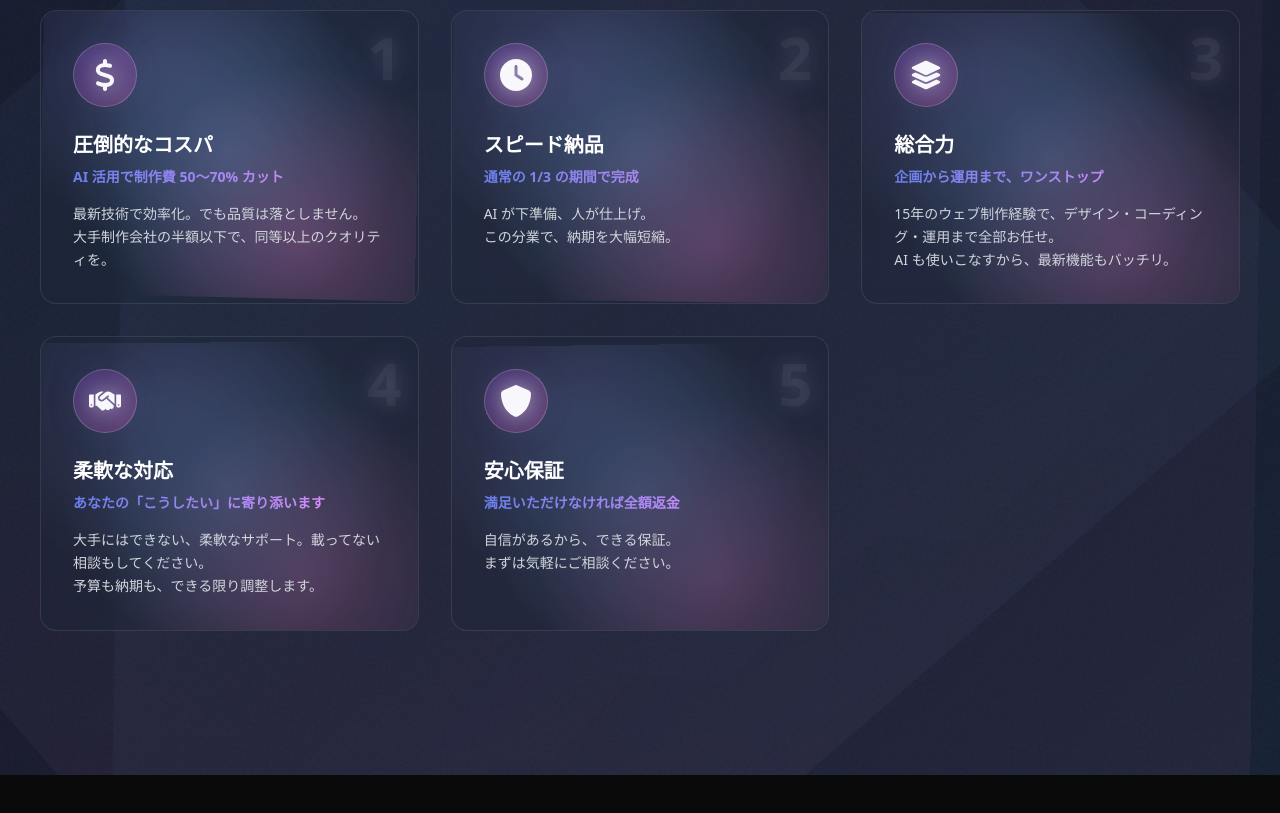
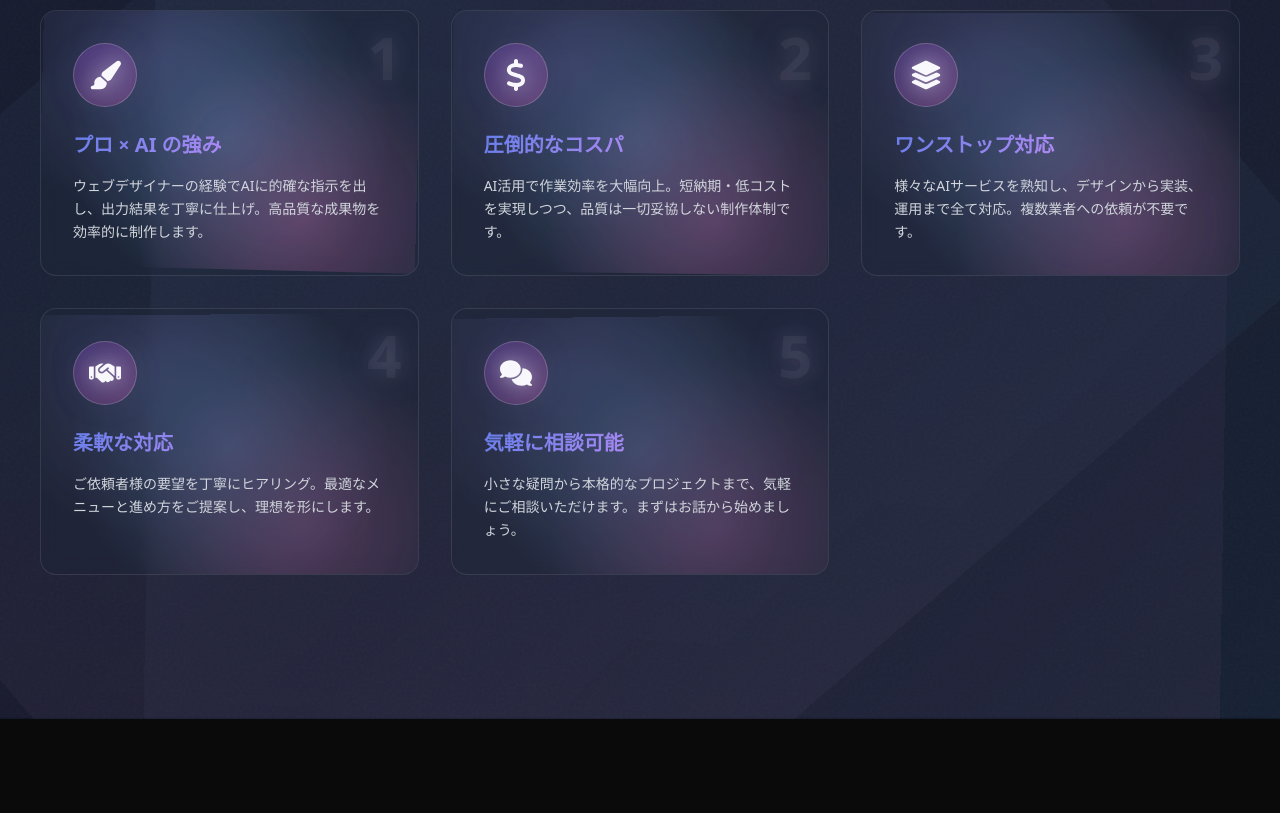
Before and after one commit to takunagai/nextjs-boilerplate, a Next.js app: page / in a window 1280 px wide. Shown: the part 4242-5055 px from the top of the page. Built offline with nearby package versions, Linux system fonts and the light colour scheme; no server answers.

Commit message:
refactor(content): 選ばれる理由セクションの内容を更新
5つの理由の内容をより簡潔で分かりやすく改善しました：
- プロ × AI の強み
- 圧倒的なコスパ
- ワンストップ対応
- 柔軟な対応
- 気軽に相談可能

```diff
--- a/src/components/sections/reasons-section.tsx
+++ b/src/components/sections/reasons-section.tsx
@@ -2,11 +2,11 @@
 
 import { useEffect, useRef } from "react";
 import {
-	FaClock,
+	FaComments,
 	FaDollarSign,
 	FaHandshake,
 	FaLayerGroup,
-	FaShield,
+	FaPaintbrush,
 } from "react-icons/fa6";
 import { Card, CardContent, CardHeader, CardTitle } from "@/components/ui/card";
 import { Container } from "@/components/ui/container";
@@ -15,33 +15,28 @@ import { cn } from "@/lib/utils";
 
 const reasons = [
 	{
-		id: "cost-performance",
+		id: "pro-ai-strength",
 		number: "1",
-		title: "圧倒的なコスパ",
-		subtitle: "AI 活用で制作費 50〜70% カット",
-		description:
-			"最新技術で効率化。でも品質は落としません。\n大手制作会社の半額以下で、同等以上のクオリティを。",
-		icon: FaDollarSign,
+		title: "プロ × AI の強み",
+		description: "ウェブデザイナーの経験でAIに的確な指示を出し、出力結果を丁寧に仕上げ。高品質な成果物を効率的に制作します。",
+		icon: FaPaintbrush,
 		gradient: "from-emerald-500 to-teal-600",
 		lightGradient: "from-emerald-500/20 via-teal-500/10 to-transparent",
 	},
 	{
-		id: "speed-delivery",
+		id: "cost-performance",
 		number: "2",
-		title: "スピード納品",
-		subtitle: "通常の 1/3 の期間で完成",
-		description: "AI が下準備、人が仕上げ。\nこの分業で、納期を大幅短縮。",
-		icon: FaClock,
+		title: "圧倒的なコスパ",
+		description: "AI活用で作業効率を大幅向上。短納期・低コストを実現しつつ、品質は一切妥協しない制作体制です。",
+		icon: FaDollarSign,
 		gradient: "from-blue-500 to-cyan-600",
 		lightGradient: "from-blue-500/20 via-cyan-500/10 to-transparent",
 	},
 	{
-		id: "comprehensive-skills",
+		id: "one-stop-service",
 		number: "3",
-		title: "総合力",
-		subtitle: "企画から運用まで、ワンストップ",
-		description:
-			"15年のウェブ制作経験で、デザイン・コーディング・運用まで全部お任せ。\nAI も使いこなすから、最新機能もバッチリ。",
+		title: "ワンストップ対応",
+		description: "様々なAIサービスを熟知し、デザインから実装、運用まで全て対応。複数業者への依頼が不要です。",
 		icon: FaLayerGroup,
 		gradient: "from-purple-500 to-pink-600",
 		lightGradient: "from-purple-500/20 via-pink-500/10 to-transparent",
@@ -50,20 +45,17 @@ const reasons = [
 		id: "flexible-support",
 		number: "4",
 		title: "柔軟な対応",
-		subtitle: "あなたの「こうしたい」に寄り添います",
-		description:
-			"大手にはできない、柔軟なサポート。載ってない相談もしてください。\n予算も納期も、できる限り調整します。",
+		description: "ご依頼者様の要望を丁寧にヒアリング。最適なメニューと進め方をご提案し、理想を形にします。",
 		icon: FaHandshake,
 		gradient: "from-orange-500 to-amber-600",
 		lightGradient: "from-orange-500/20 via-amber-500/10 to-transparent",
 	},
 	{
-		id: "guarantee",
+		id: "easy-consultation",
 		number: "5",
-		title: "安心保証",
-		subtitle: "満足いただけなければ全額返金",
-		description: "自信があるから、できる保証。\nまずは気軽にご相談ください。",
-		icon: FaShield,
+		title: "気軽に相談可能",
+		description: "小さな疑問から本格的なプロジェクトまで、気軽にご相談いただけます。まずはお話から始めましょう。",
+		icon: FaComments,
 		gradient: "from-red-500 to-rose-600",
 		lightGradient: "from-red-500/20 via-rose-500/10 to-transparent",
 	},
@@ -230,12 +222,8 @@ export function ReasonsSection() {
 										</div>
 
 										{/* テキスト */}
-										<h3 className="text-xl font-bold text-white mb-2">
-											{reason.title}
-										</h3>
-
-										<p
-											className="text-sm font-semibold mb-4"
+										<h3
+											className="text-xl font-bold mb-4"
 											style={{
 												background:
 													"linear-gradient(135deg, #667eea 0%, #f093fb 100%)",
@@ -244,10 +232,10 @@ export function ReasonsSection() {
 												backgroundClip: "text",
 											}}
 										>
-											{reason.subtitle}
-										</p>
+											{reason.title}
+										</h3>
 
-										<p className="text-gray-300 dark:text-gray-400 text-sm leading-relaxed whitespace-pre-line">
+										<p className="text-gray-300 dark:text-gray-400 text-sm leading-relaxed">
 											{reason.description}
 										</p>
 									</div>
```
